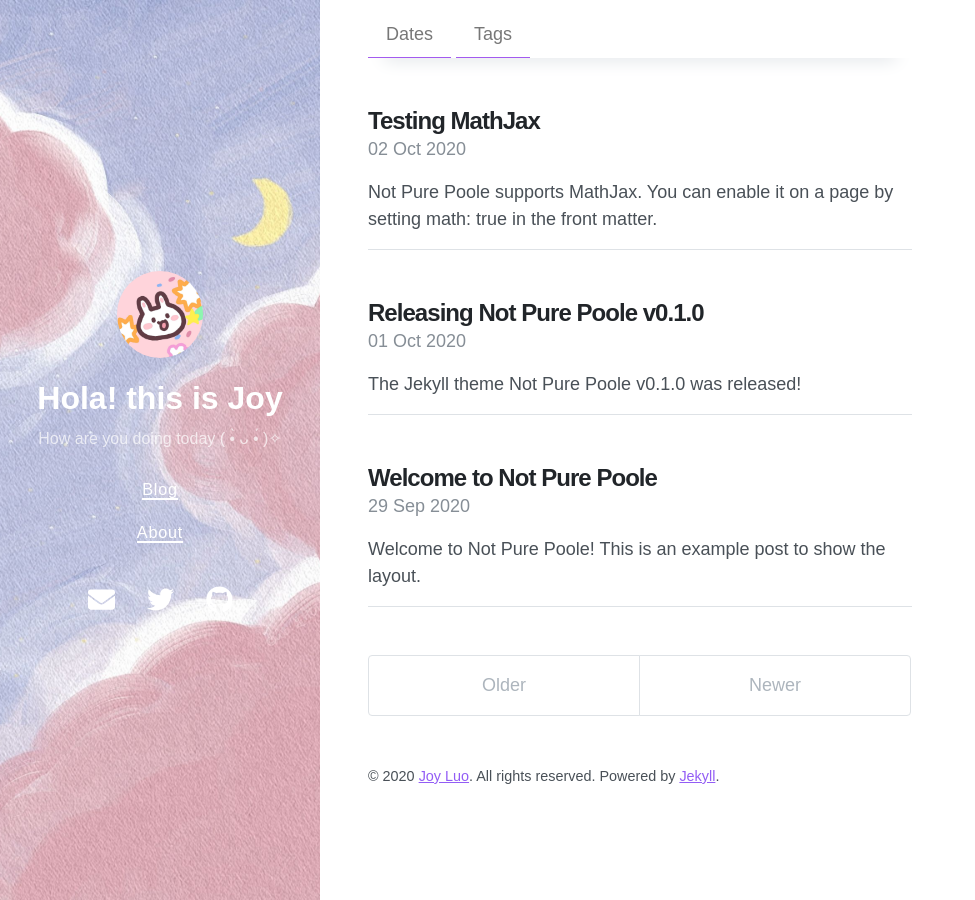
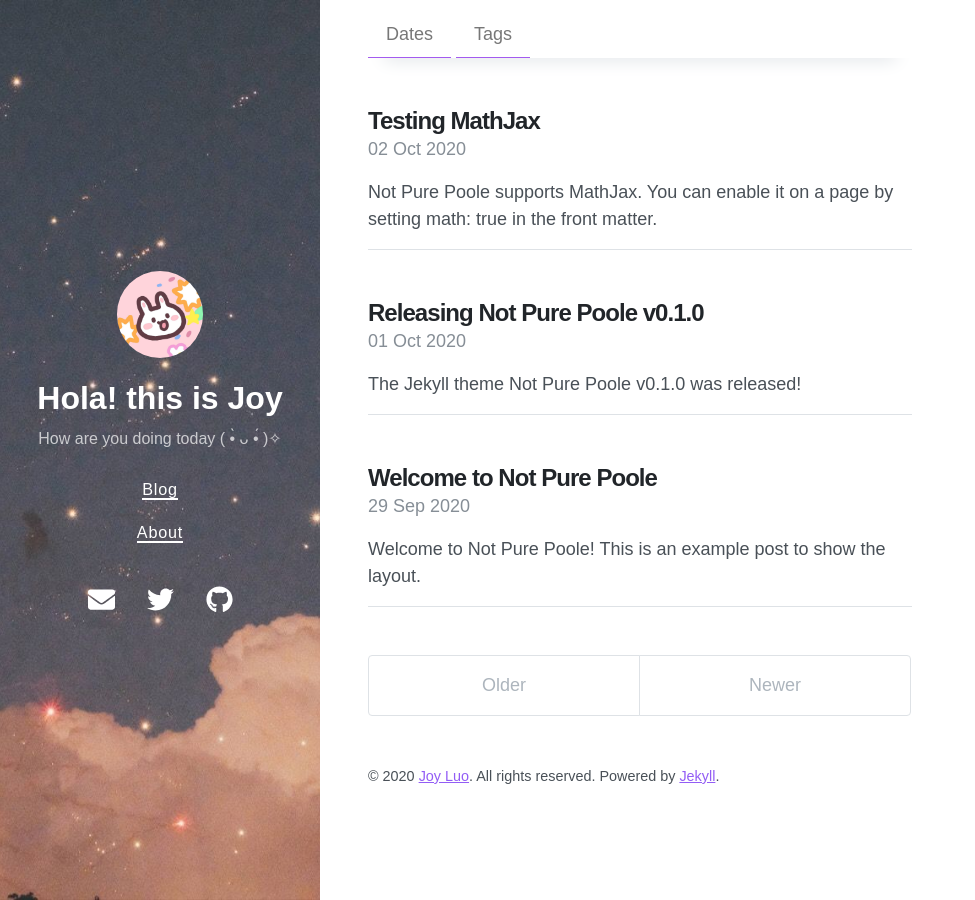
Before and after one commit to Joy3Luo/mathnotes, a Jekyll site: the page built from index.html, in a window 1280 px wide. Shown: the whole page, without its empty margins (0-975 px from the left). Built offline with Jekyll 4.4.1, drawn with Linux system fonts in a browser that asks for light colours; nearby versions of some CDN libraries; the list of posts is cut into pages by our own code.

Commit message:
Update _config.yml

```diff
--- a/_config.yml
+++ b/_config.yml
@@ -5,7 +5,7 @@
 avatar: /IMG_4405.JPG
 paginate: 5
 permalink: pretty
-cover_image: /23.jpg
+cover_image: /33.jpg
 
 # Gems
 plugins:
```
